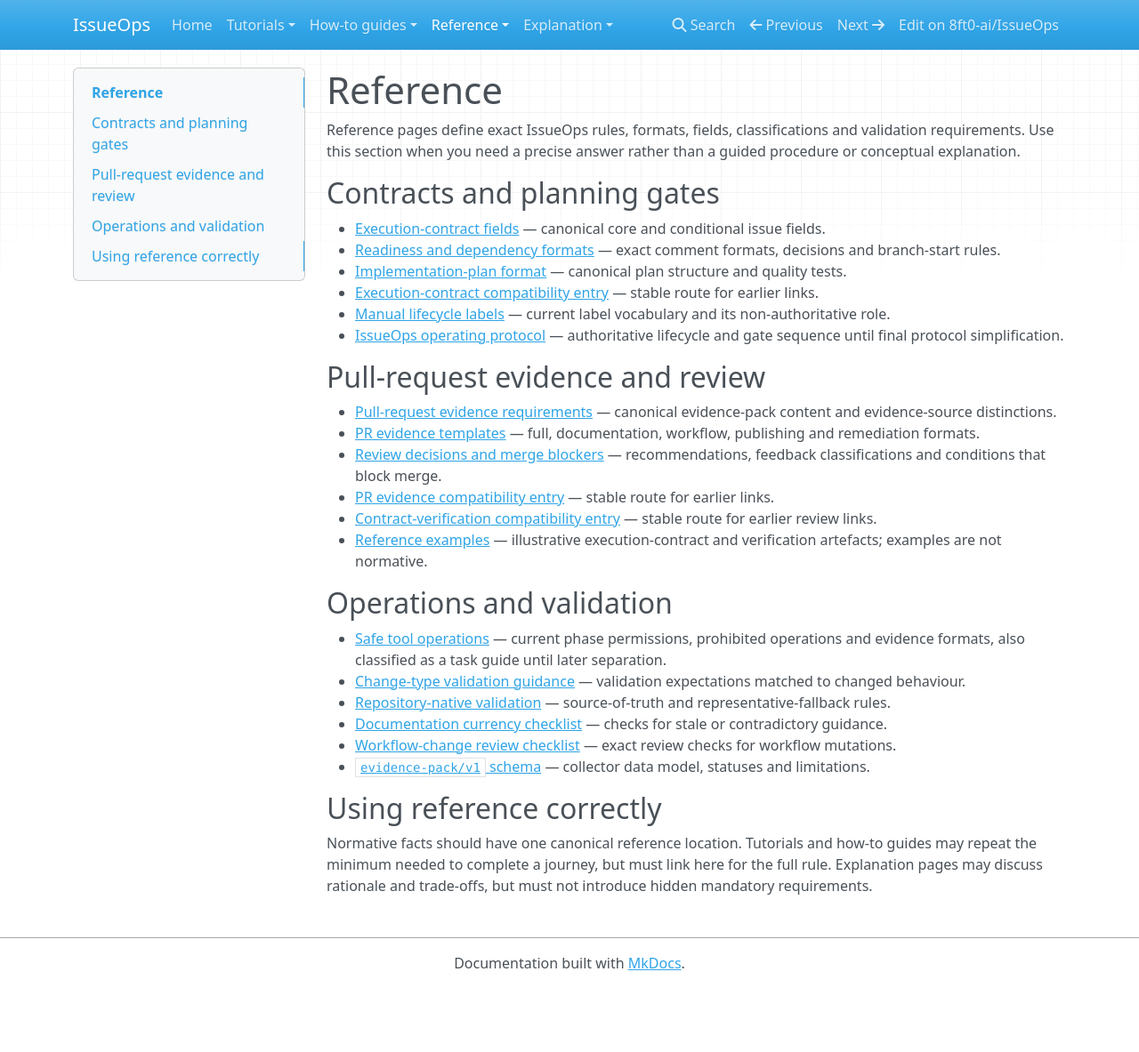
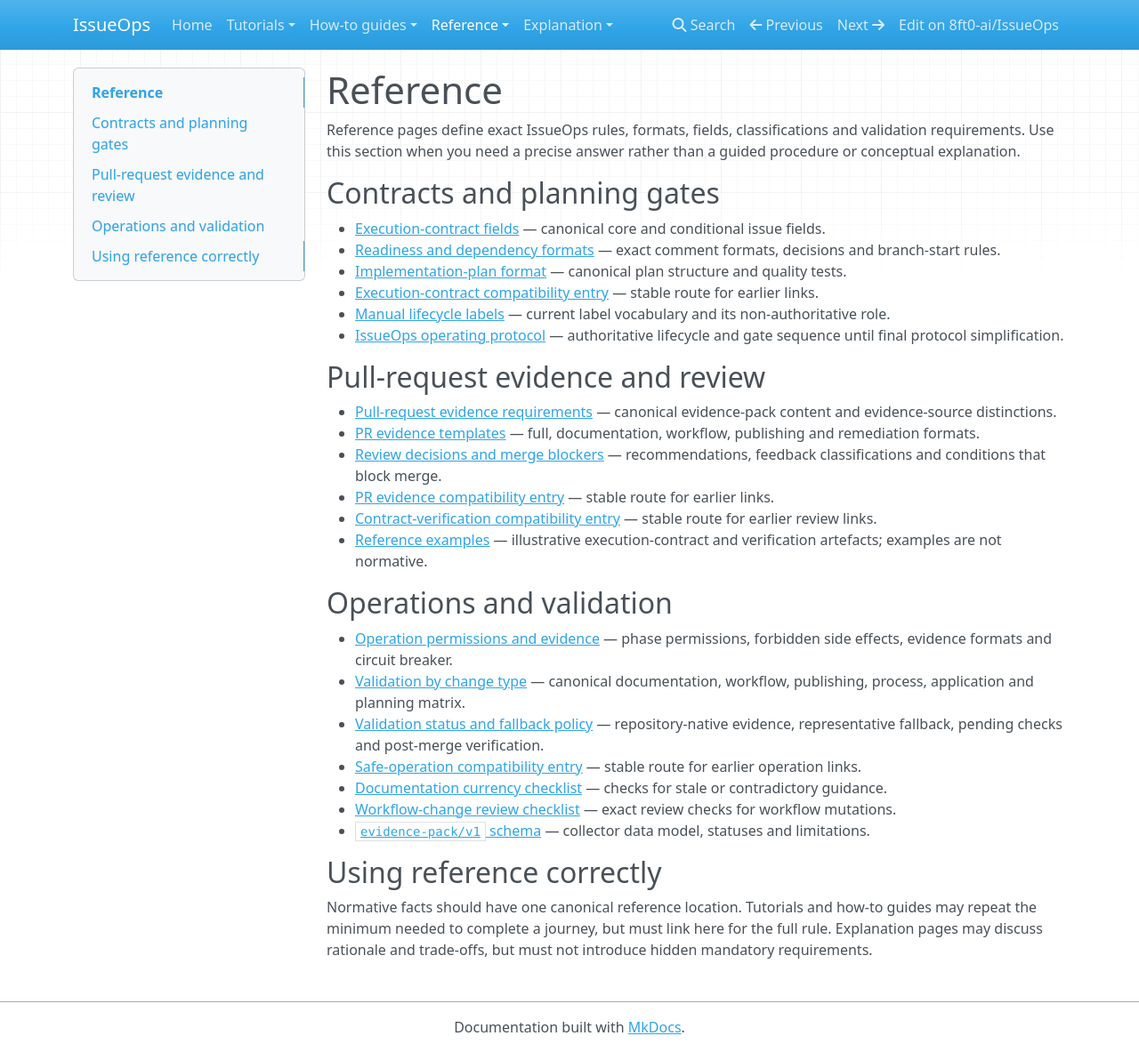
Before and after one commit to 8ft0-ai/IssueOps, an MkDocs documentation site: the page built from docs/reference/index.md, in a window 1280 px wide and 1183 px high. Shown: the whole window at 89% size. Built offline with MkDocs 1.6.1, drawn with Linux system fonts in a browser that asks for light colours; nearby versions of some CDN libraries.

Commit message:
Index canonical operation and validation references

```diff
--- a/docs/reference/index.md
+++ b/docs/reference/index.md
@@ -22,9 +22,10 @@ Reference pages define exact IssueOps rules, formats, fields, classifications an
 
 ## Operations and validation
 
-- [Safe tool operations](../tool-operations.md) — current phase permissions, prohibited operations and evidence formats, also classified as a task guide until later separation.
-- [Change-type validation guidance](../change-type-validation.md) — validation expectations matched to changed behaviour.
-- [Repository-native validation](../repository-native-validation.md) — source-of-truth and representative-fallback rules.
+- [Operation permissions and evidence](operation-permissions-and-evidence.md) — phase permissions, forbidden side effects, evidence formats and circuit breaker.
+- [Validation by change type](validation-by-change-type.md) — canonical documentation, workflow, publishing, process, application and planning matrix.
+- [Validation status and fallback policy](validation-status-and-fallback-policy.md) — repository-native evidence, representative fallback, pending checks and post-merge verification.
+- [Safe-operation compatibility entry](../tool-operations.md) — stable route for earlier operation links.
 - [Documentation currency checklist](../documentation-currency.md) — checks for stale or contradictory guidance.
 - [Workflow-change review checklist](../workflow-changes.md) — exact review checks for workflow mutations.
 - [`evidence-pack/v1` schema](../evidence-pack-schema.md) — collector data model, statuses and limitations.
```
